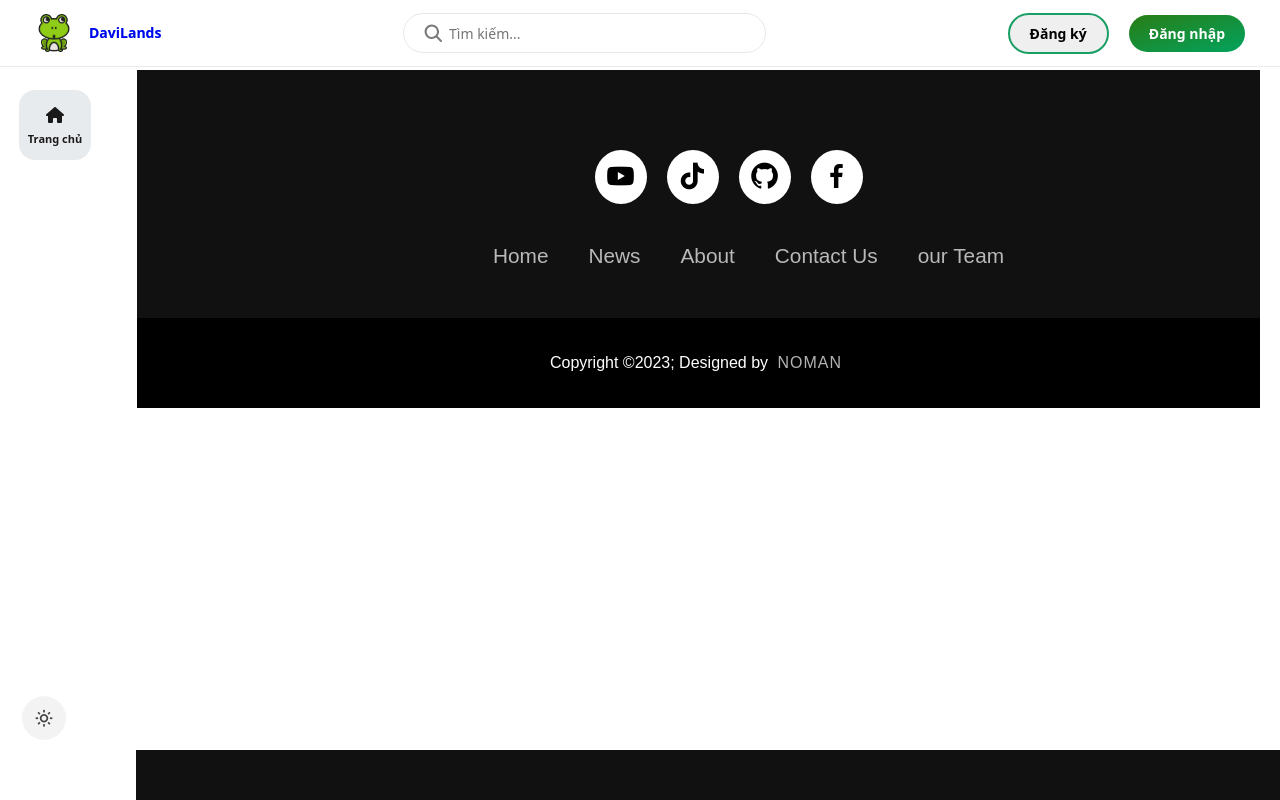
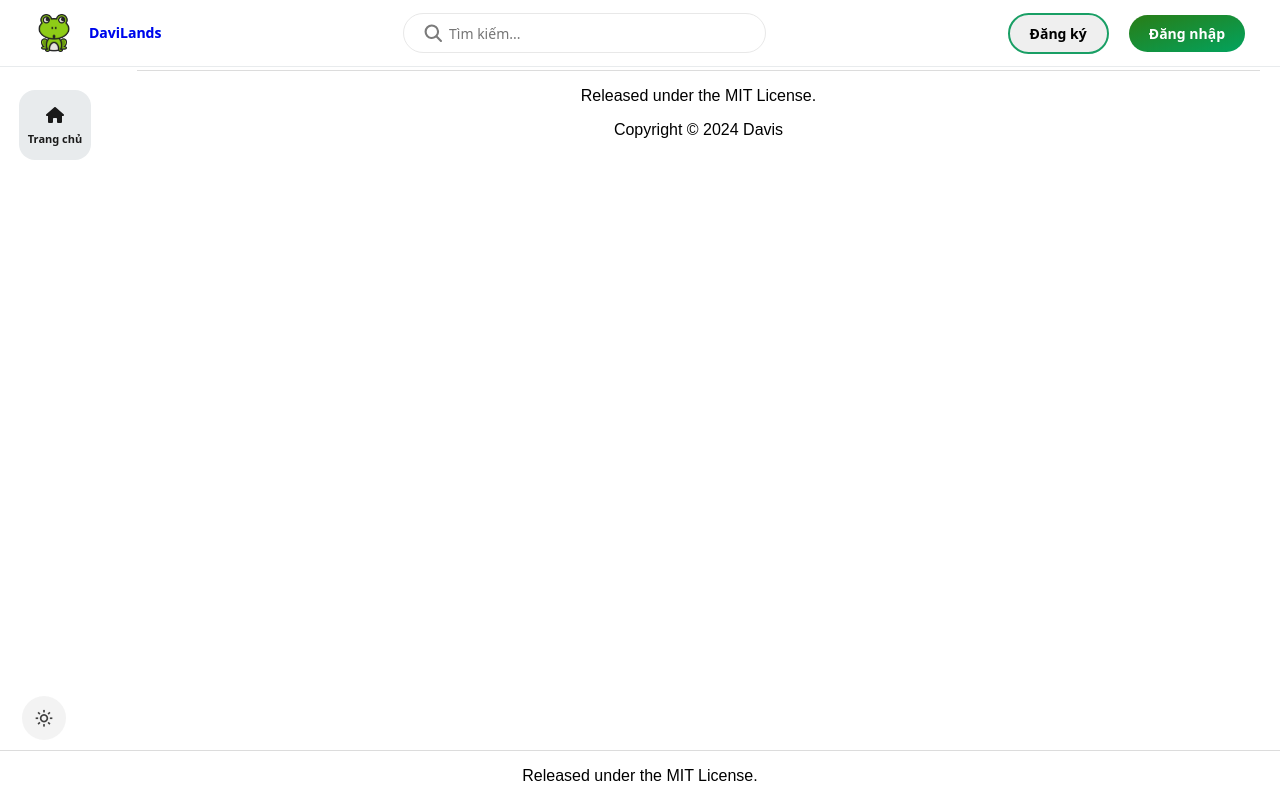
Before and after one commit to Davilands/davilands.github.io, a Next.js app: page /footer in a window 1280 px wide. Built offline with nearby package versions, Linux system fonts and the light colour scheme.

Commit message:
style: basic style footer

```diff
--- a/app/footer/page.tsx
+++ b/app/footer/page.tsx
@@ -6,26 +6,10 @@ export default function Footer() {
   return (
     <div>
       <footer>
-        <div className="footerContainer">
-          <div className="socialIcons">
-            <a href=""><i className='bx bxl-youtube'></i></a>
-            <a href=""><i className='bx bxl-tiktok' ></i></a>
-            <a href=""><i className='bx bxl-github' ></i></a>
-            <a href=""><i className='bx bxl-facebook' ></i></a>
-            {/* <a href=""><i className="fa-brands fa-youtube"></i></a> */}
-          </div>
-          <div className="footerNav">
-            <ul><li><a href="">Home</a></li>
-              <li><a href="">News</a></li>
-              <li><a href="">About</a></li>
-              <li><a href="">Contact Us</a></li>
-              <li><a href="">our Team</a></li>
-            </ul>
-          </div>
+        <div className="footer">
+          <p>Released under the MIT License.</p>
 
-        </div>
-        <div className="footerBottom">
-          <p>Copyright &copy;2023; Designed by <span className="designer">Noman</span></p>
+          <p>Copyright © 2024 Davis</p>
         </div>
       </footer>
     </div>
--- a/styles/footer.css
+++ b/styles/footer.css
@@ -4,99 +4,13 @@
   box-sizing: border-box;
 } */
 footer {
-  background-color: #111;
+  z-index: 5;
+  position: relative;
+  border-top: solid 1px #59595936;
+  justify-content: center;
+  display: flex;
 }
 
-.footerContainer {
-  width: 100%;
-  padding: 70px 30px 20px;
-}
-
-.socialIcons {
-  display: flex;
-  justify-content: center;
-}
-
-.socialIcons a {
-  text-decoration: none;
-  padding: 10px;
-  background-color: white;
-  margin: 10px;
-  border-radius: 50%;
-}
-
-.socialIcons a i {
-  font-size: 2em;
-  color: black;
-  opacity: 0, 9;
-}
-
-/* Hover affect on social media icon */
-.socialIcons a:hover {
-  background-color: #111;
-  transition: 0.5s;
-}
-
-.socialIcons a:hover i {
-  color: white;
-  transition: 0.5s;
-}
-
-.footerNav {
-  margin: 30px 0;
-}
-
-.footerNav ul {
-  display: flex;
-  justify-content: center;
-  list-style-type: none;
-}
-
-.footerNav ul li a {
-  color: white;
-  margin: 20px;
-  text-decoration: none;
-  font-size: 1.3em;
-  opacity: 0.7;
-  transition: 0.5s;
-
-}
-
-.footerNav ul li a:hover {
-  opacity: 1;
-}
-
-.footerBottom {
-  background-color: #000;
-  padding: 20px;
+footer p {
   text-align: center;
 }
-
-.footerBottom p {
-  color: white;
-}
-
-.designer {
-  opacity: 0.7;
-  text-transform: uppercase;
-  letter-spacing: 1px;
-  font-weight: 400;
-  margin: 0px 5px;
-}
-
-@media (max-width: 700px) {
-  .footerNav ul {
-    flex-direction: column;
-  }
-
-  .footerNav ul li {
-    width: 100%;
-    text-align: center;
-    margin: 10px;
-  }
-
-  .socialIcons a {
-    padding: 8px;
-    margin: 4px;
-  }
-}
```
